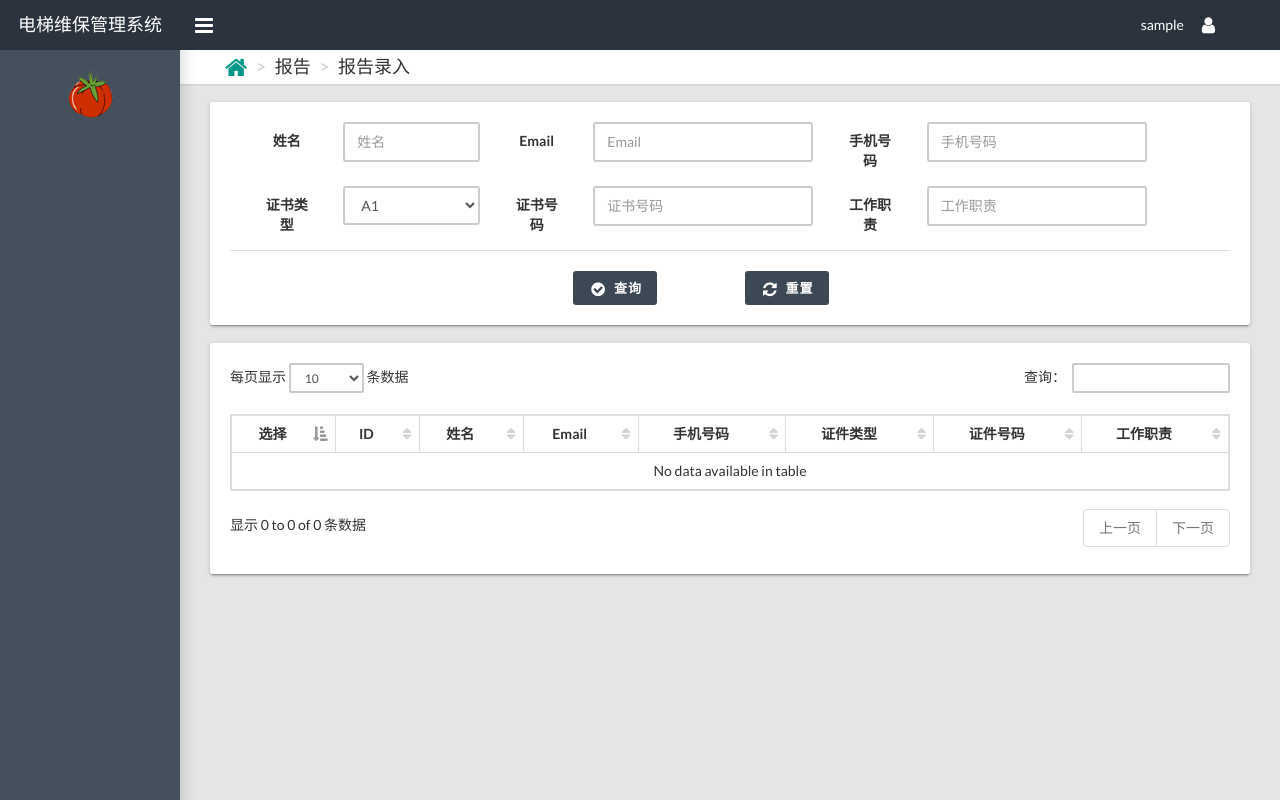
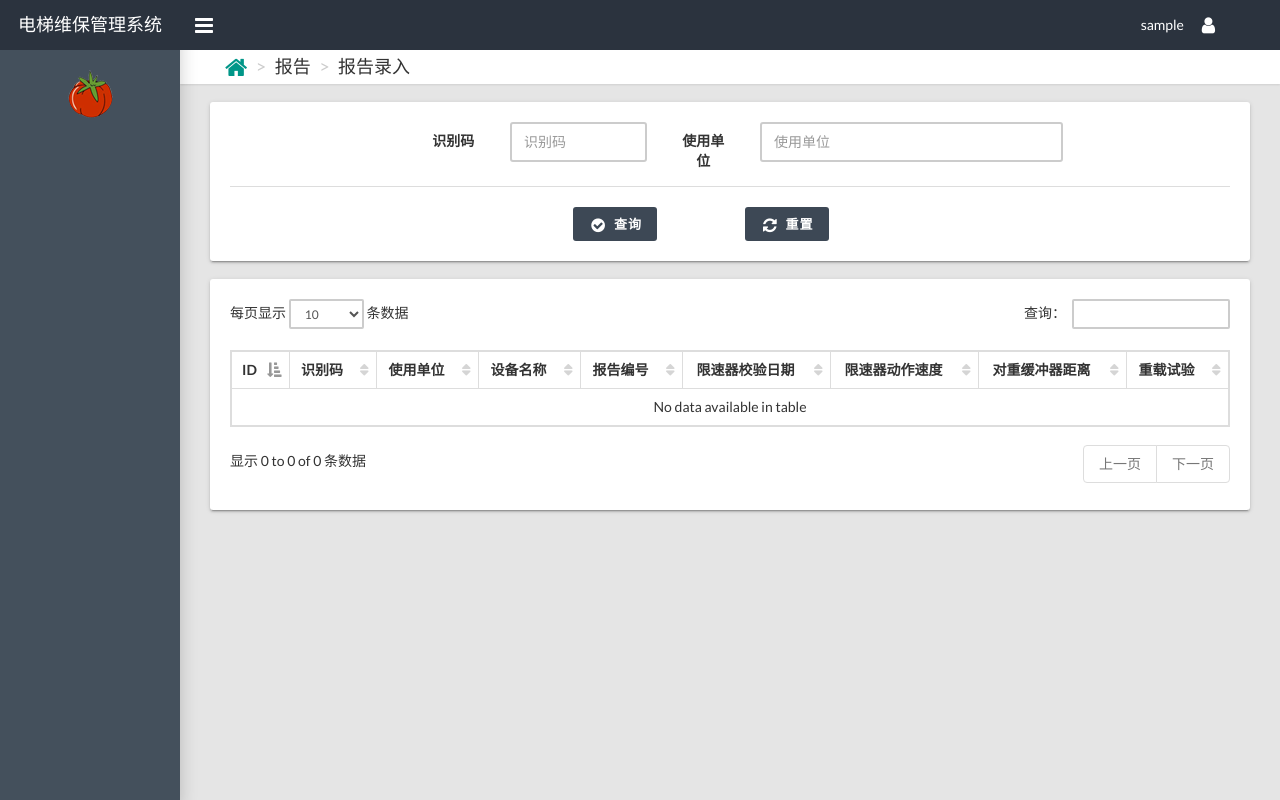
Before and after one commit to llittleTomato/emms, a Flask app: page /report_generation/ in a window 1280 px wide. Run offline with Flask 2, Linux system fonts and the light colour scheme; a user stored in the database is signed in; some libraries are stand-ins or nearby versions.

Commit message:
修改报告录入功能 on ubuntu ThinkPad

```diff
--- a/app/templates/report/reportGeneration.html
+++ b/app/templates/report/reportGeneration.html
@@ -18,40 +18,15 @@
             <div class="card">
                 <div class="card-body">
                     <form class="form-horizontal" method="POST"
-                          action="{{ url_for('view.report_manage') }}" id="form">
+                          action="{{ url_for('view.report_generation') }}" id="form">
                         <div class="form-group" style="margin-left: 15px">
-                            <label class="control-label col-md-1" for="name">姓名</label>
+                            <label class="control-label col-md-1 col-md-offset-2" for="idCode">识别码</label>
                             <div class="col-md-2">
-                                <input id="name" class="form-control" type="text" name="name" placeholder="姓名" required>
+                                <input id="idCode" class="form-control" type="text" name="idCode" placeholder="识别码">
                             </div>
-                            <label class="control-label col-md-1" for="email">Email</label>
-                            <div class="col-md-3">
-                                <input id="email" class="form-control" type="email" name="email" placeholder="Email" required>
-                            </div>
-                            <label class="control-label col-md-1" for="phoneNumber">手机号码</label>
-                            <div class="col-md-3">
-                                <input id="phoneNumber" class="form-control" type="text" name="phoneNumber" placeholder="手机号码" required
-                                       pattern="^(13[0-9]|14[5|7]|15[0|1|2|3|5|6|7|8|9]|18[0|1|2|3|5|6|7|8|9])\d{8}$" title="11位手机号码">
-                            </div>
-                        </div>
-                        <div class="form-group" style="margin-left: 15px">
-                            <label class="control-label col-md-1" for="certificateType">证书类型</label>
-                            <div class="col-md-2">
-                                <select id="certificateType" name="certificateType" class="form-control">
-                                    <option value="A1">A1</option>
-                                    <option value="A2">A2</option>
-                                    <option value="A3">A3</option>
-                                    <option value="A4">A4</option>
-                                    <option value="T1">T1</option>
-                                </select>
-                            </div>
-                            <label class="control-label col-md-1" for="certificateNumber">证书号码</label>
-                            <div class="col-md-3">
-                                <input id="certificateNumber" class="form-control" type="text" name="certificateNumber" placeholder="证书号码" required>
-                            </div>
-                            <label class="control-label col-md-1" for="jobType">工作职责</label>
-                            <div class="col-md-3">
-                                <input id="jobType" class="form-control" type="text" name="jobType" placeholder="工作职责" required>
+                            <label class="control-label col-md-1" for="email">使用单位</label>
+                            <div class="col-md-4">
+                                <input id="userEntityName" class="form-control" type="text" name="userEntityName" placeholder="使用单位">
                             </div>
                         </div>
                         <div class="card-footer">
@@ -81,27 +56,29 @@
                     <table class="table table-hover table-bordered" id="sampleTable">
                         <thead>
                         <tr>
-                            <th>选择</th>
                             <th>ID</th>
-                            <th>姓名</th>
-                            <th>Email</th>
-                            <th>手机号码</th>
-                            <th>证件类型</th>
-                            <th>证件号码</th>
-                            <th>工作职责</th>
+                            <th>识别码</th>
+                            <th>使用单位</th>
+                            <th>设备名称</th>
+                            <th>报告编号</th>
+                            <th>限速器校验日期</th>
+                            <th>限速器动作速度</th>
+                            <th>对重缓冲器距离</th>
+                            <th>重载试验</th>
                         </tr>
                         </thead>
                         <tbody>
-                            {% for employee in employees %}
+                            {% for elevator in elevators %}
                                 <tr>
-                                    <td><label for="check" class="sr-only">check</label><input type="checkbox" id="check"></td>
-                                    <td>{{ employee.id }}</td>
-                                    <td>{{ employee.name }}</td>
-                                    <td>{{ employee.email }}</td>
-                                    <td>{{ employee.phoneNumber }}</td>
-                                    <td>{{ employee.certificateType }}</td>
-                                    <td>{{ employee.certificateNumber }}</td>
-                                    <td>{{ employee.jobType }}</td>
+                                    <td>{{ elevator.id }}</td>
+                                    <td>{{ elevator.idCode }}</td>
+                                    <td>{{ elevator.userEntityName }}</td>
+                                    <td>{{ elevator.deviceName }}</td>
+                                    <td></td>
+                                    <td></td>
+                                    <td></td>
+                                    <td></td>
+                                    <td></td>
                                 </tr>
                             {% endfor %}
                         </tbody>
--- a/app/templates/report/reportShow.html
+++ b/app/templates/report/reportShow.html
@@ -7,10 +7,10 @@
     <script type="text/javascript" src="{{ url_for('static', filename='js/pdfobject.js') }}"></script>
 </head>
 <body>
-    <div id="pdf_viewer" style="width: 100%; height: 100%"></div>
+    <div id="pdf_viewer"></div>
     <script type="text/javascript">
         if (PDFObject.supportsPDFs){
-            PDFObject.embed('{{ url_for('static', filename='reportfile/test.pdf') }}', '#pdf_viewer');
+            PDFObject.embed('/static/reportfile/' + '{{ filename }}', '#pdf_viewer');
         }
         else {
             location.href = "/canvas";
--- a/app/view/report.py
+++ b/app/view/report.py
@@ -3,13 +3,16 @@ __author__ = 'sky'
 from . import view
 from flask import render_template, request
 from flask_login import login_required
+from app.models.elevator import ElevatorRoom
 
 
 @view.route('/report_generation/', methods=['GET', 'POST'])
 @login_required
 def report_generation():
     if request.method == 'POST':
-        return render_template('report/reportGeneration.html')
+        # elevators = ElevatorRoom.query.filter_by(idCode=request.form['idCode']).first()
+        elevators = ElevatorRoom.query.all()
+        return render_template('report/reportGeneration.html', elevators=elevators)
     else:
         return render_template('report/reportGeneration.html')
 
@@ -23,4 +26,5 @@ def report_manage():
 @view.route('/report_show/', methods=['GET'])
 @login_required
 def report_show():
-    return render_template('report/reportShow.html')
+    filename = 'test.pdf'
+    return render_template('report/reportShow.html', filename=filename)
```
Also changed, not shown: 2 other files.
